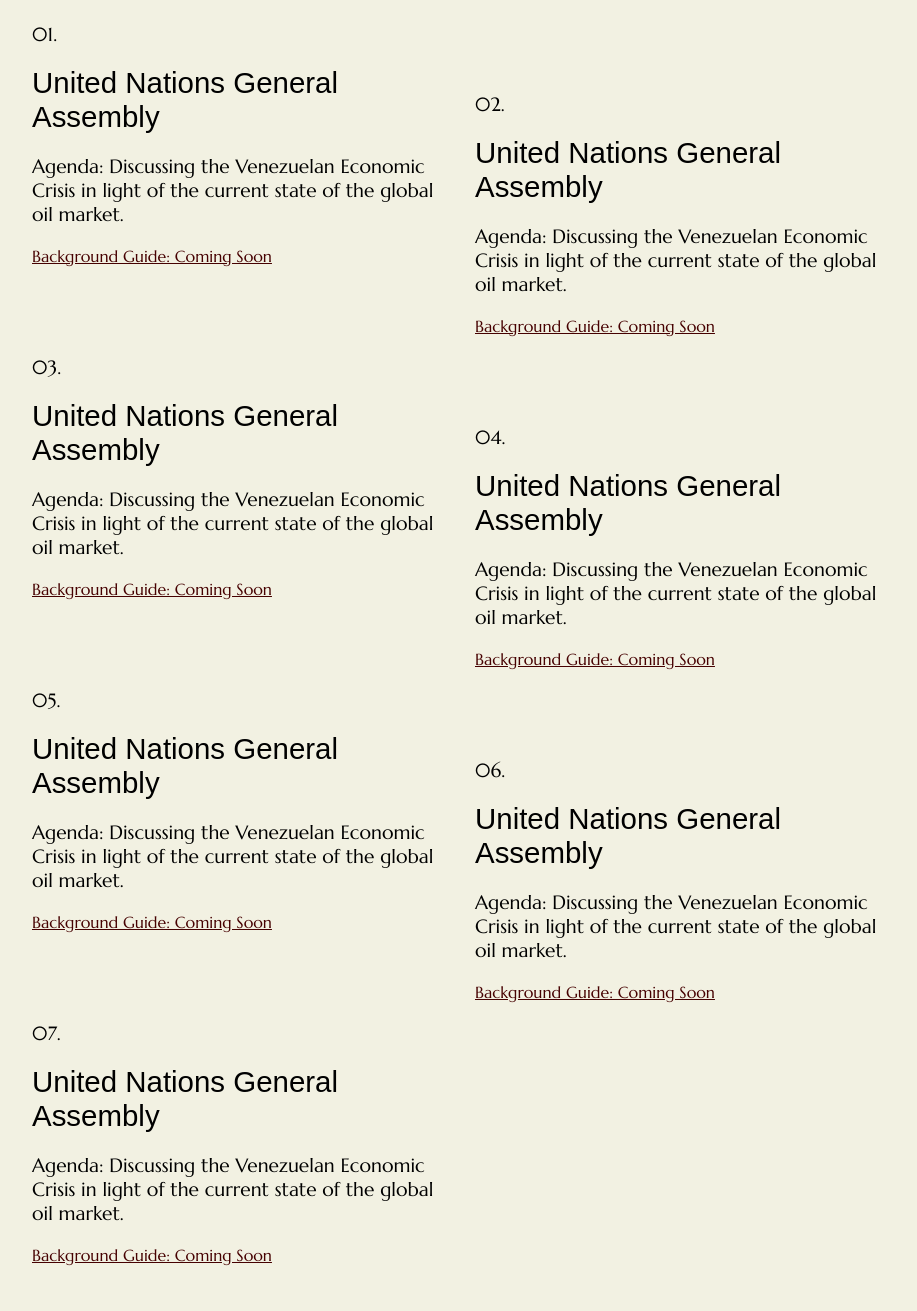
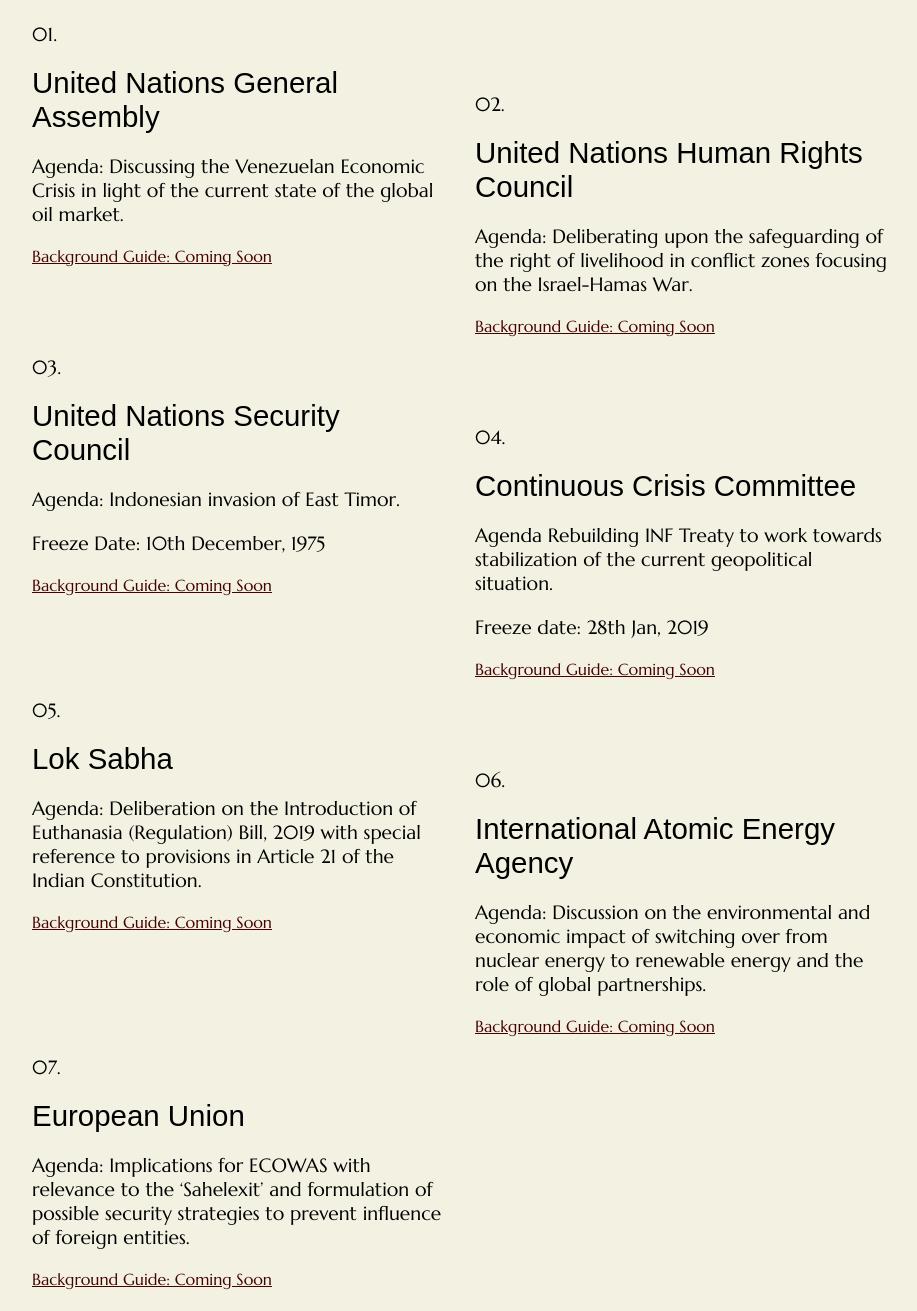
Before and after one commit to Mokshimzz/Utopia, a plain HTML site: page utopia.html in a window 1280 px wide. Shown: the part 1849-3160 px from the top of the page, without its empty margins (200-1117 px from the left). Drawn offline with nearby package versions, Linux system fonts and the light colour scheme.

Commit message:
Update utopia.html
added committees

```diff
--- a/utopia.html
+++ b/utopia.html
@@ -120,38 +120,40 @@
                 </li>
                 <li class="col-1">
                     <p>02.</p>
-                    <h2>United Nations General Assembly</h2>
-                    <p>Agenda: Discussing the Venezuelan Economic Crisis in light of the current state of the global oil market.</p>
+                    <h2>United Nations Human Rights Council</h2>
+                    <p>Agenda: Deliberating upon the safeguarding of the right of livelihood in conflict zones focusing on the Israel-Hamas War.</p>
                     <a>Background Guide: Coming Soon</a>
                 </li>
                 <li class="col-2">
                     <p>03.</p>
-                    <h2>United Nations General Assembly</h2>
-                    <p>Agenda: Discussing the Venezuelan Economic Crisis in light of the current state of the global oil market.</p>
+                    <h2>United Nations Security Council</h2>
+                    <p>Agenda: Indonesian invasion of East Timor.</p>
+                    <p>Freeze Date: 10th December, 1975</p>
                     <a>Background Guide: Coming Soon</a>
                 </li>
                 <li class="col-1">
                     <p>04.</p>
-                    <h2>United Nations General Assembly</h2>
-                    <p>Agenda: Discussing the Venezuelan Economic Crisis in light of the current state of the global oil market.</p>
+                    <h2>Continuous Crisis Committee </h2>
+                    <p>Agenda Rebuilding INF Treaty to work towards stabilization of the current geopolitical situation.</p>
+                    <p>Freeze date: 28th Jan, 2019</p>
                     <a>Background Guide: Coming Soon</a>
                 </li>
                 <li class="col-2">
                     <p>05.</p>
-                    <h2>United Nations General Assembly</h2>
-                    <p>Agenda: Discussing the Venezuelan Economic Crisis in light of the current state of the global oil market.</p>
+                    <h2>Lok Sabha</h2>
+                    <p>Agenda: Deliberation on the Introduction of Euthanasia (Regulation) Bill, 2019 with special reference to provisions in Article 21 of the Indian Constitution.</p>
                     <a>Background Guide: Coming Soon</a>
                 </li>
                 <li class="col-1">
                     <p>06.</p>
-                    <h2>United Nations General Assembly</h2>
-                    <p>Agenda: Discussing the Venezuelan Economic Crisis in light of the current state of the global oil market.</p>
+                    <h2>International Atomic Energy Agency</h2>
+                    <p>Agenda: Discussion on the environmental and economic impact of switching over from nuclear energy to renewable energy and the role of global partnerships.</p>
                     <a>Background Guide: Coming Soon</a>
                 </li>
                 <li class="col-2">
                     <p>07.</p>
-                    <h2>United Nations General Assembly</h2>
-                    <p>Agenda: Discussing the Venezuelan Economic Crisis in light of the current state of the global oil market.</p>
+                    <h2>European Union</h2>
+                    <p>Agenda: Implications for ECOWAS with relevance to the ‘Sahelexit’ and formulation of possible security strategies to prevent influence of foreign entities.</p>
                     <a>Background Guide: Coming Soon</a>
                 </li>
             </ul>
```
